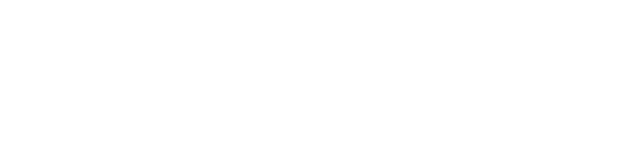
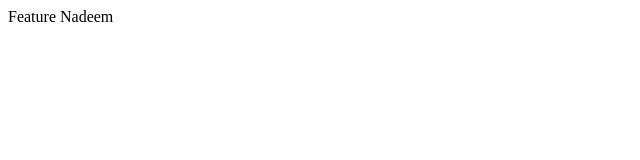
Before and after one commit to nadeem-preplaced/check-revert-to-revert, a plain HTML site: page index.html in a window 1280 px wide. Shown: the whole page, without its empty margins (0-640 px from the left). Drawn offline with Linux system fonts and the light colour scheme.

Commit message:
Nadeem: Reverted Branch

```diff
--- a/index.html
+++ b/index.html
@@ -6,6 +6,6 @@
     <title>Document</title>
 </head>
 <body>
-
+    Feature Nadeem
 </body>
 </html>
```
